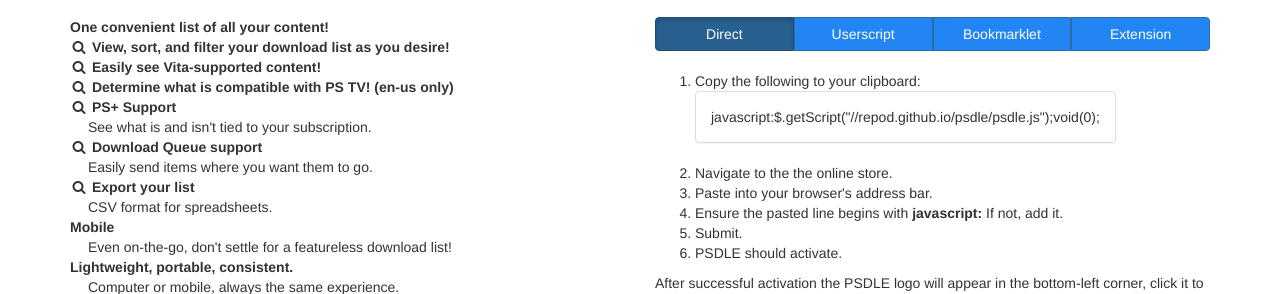
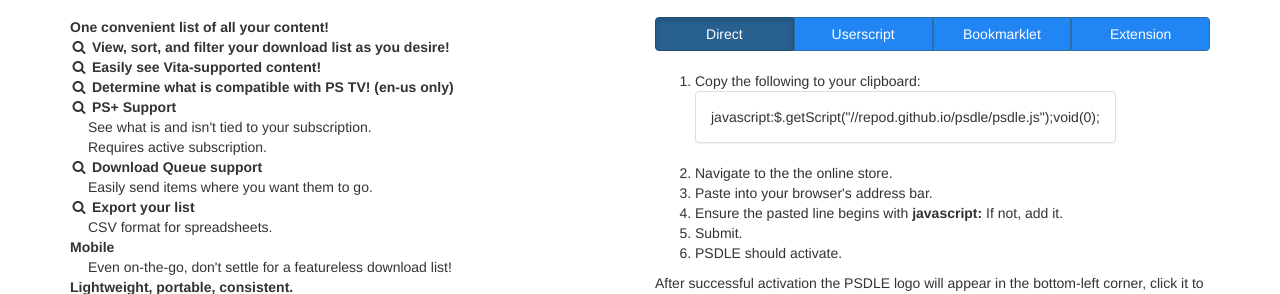
Before and after one commit to RePod/psdle, a plain HTML site: page index.html in a window 1280 px wide. Shown: the part 504-798 px from the top of the page. Drawn offline with Linux system fonts and the light colour scheme.

Commit message:
GH-PAGES - Disclaimer.

```diff
--- a/index.html
+++ b/index.html
@@ -105,6 +105,7 @@
                             <dt id='goto_pstv'><i class="fa fa-search fa-fw hidden-xs hidden-sm"></i> Determine what is compatible with PS TV! (en-us only)</dt>
                             <dt id='goto_plus_start'><i class="fa fa-search fa-fw hidden-xs hidden-sm"></i> PS+ Support</dt>
                             <dd>See what is and isn't tied to your subscription.</dd>
+                            <dd>Requires active subscription.</dd>
                             <dt id='goto_newbox_start'><i class="fa fa-search fa-fw hidden-xs hidden-sm"></i> Download Queue support</dt>
                             <dd>Easily send items where you want them to go.</dd>
                             <dt id='goto_export'><i class="fa fa-search fa-fw hidden-xs hidden-sm"></i> Export your list</dt>
```
